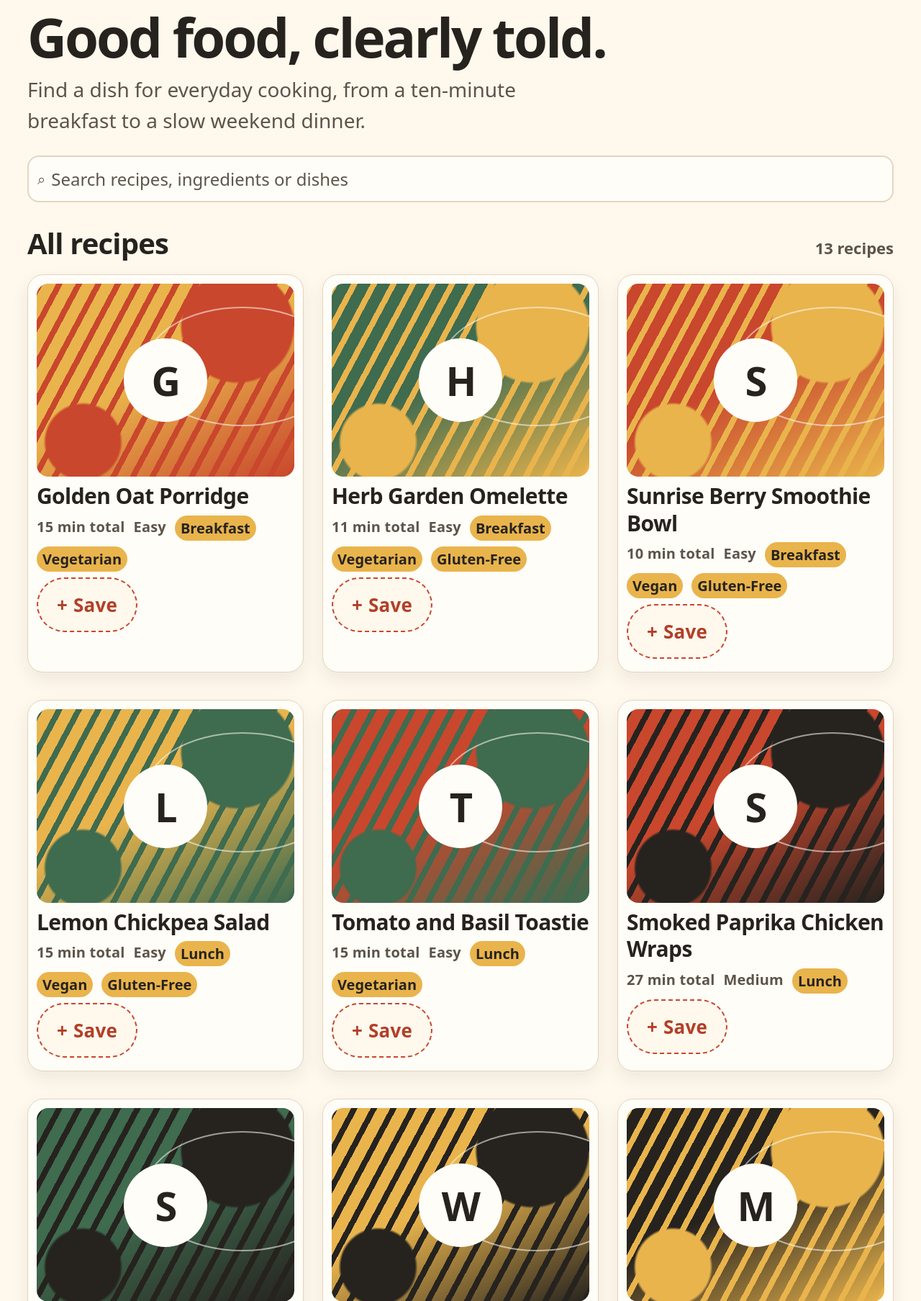
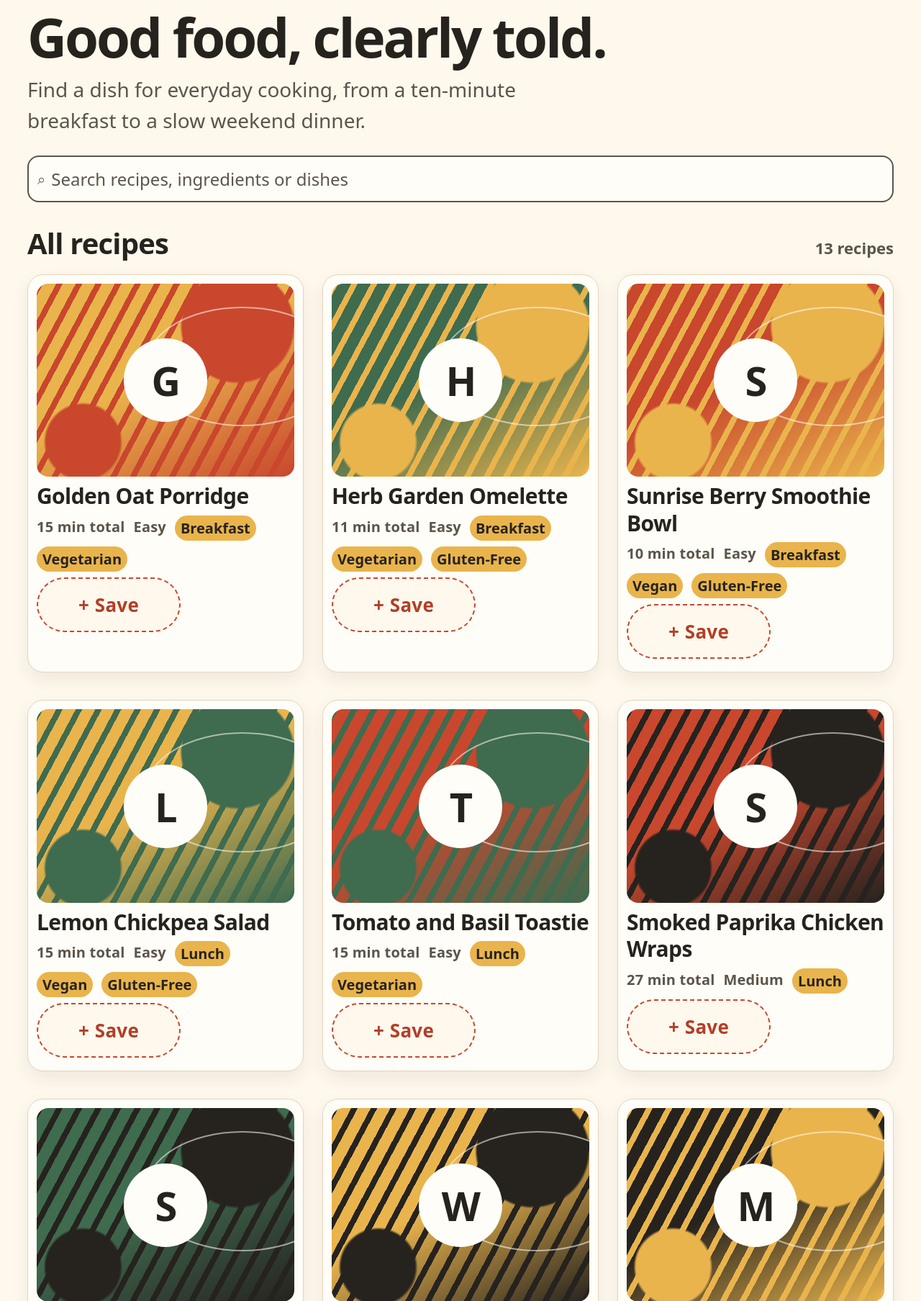
Before and after one commit to giolaq/testwo, a Flask app: page / in a window 1280 px wide. Shown: the part 131-1938 px from the top of the page at 72% size. Run offline with Flask 3, Linux system fonts and the light colour scheme.

Commit message:
factory(#5): hidden reset, AA search boundary, stable save-control box

```diff
--- a/demo-app/static/styles.css
+++ b/demo-app/static/styles.css
@@ -85,6 +85,17 @@
    the zero-min grid track, min-width: 0 on flex and grid children and
    overflow-wrap, so an overflowing element stays visible in the evidence
    screenshots instead of being silently clipped. */
+
+/* The browse client hides non-matching cards with the hidden attribute, and this
+   file gives several of those elements an explicit display (flex, inline-flex,
+   grid) that outspecifies the user-agent [hidden] rule. Re-establish the
+   attribute once, here, so a later slice can toggle hidden on any element this
+   stylesheet styles - recipe cards, save controls, rails, TV actions - and get
+   the behaviour it expects. .empty-state deliberately declares no display of its
+   own; do not give it one. */
+[hidden] {
+  display: none !important;
+}
 
 body {
   margin: 0;
@@ -199,7 +210,11 @@ main {
   min-height: 52px;
   padding: 0 var(--space-3);
   background: var(--color-surface-raised);
-  border: 2px solid var(--color-rule);
+  /* The search field's only visible boundary, so it identifies a user-interface
+     component and needs the 3:1 floor: --color-text-muted #5C544A measures 7.05:1
+     on cream. --color-rule #E4D5BE (1.37:1) stays on the purely decorative
+     topbar/tabbar rules and the card hairline, which identify nothing. */
+  border: 2px solid var(--color-text-muted);
   border-radius: var(--radius-md);
 }
 
@@ -378,6 +393,12 @@ main {
   gap: var(--space-2);
   align-self: flex-start;
   min-height: 44px;
+  /* The client flips aria-pressed in place, so the box has to stay the same size
+     across both states or every save reflows the card and nudges the grid row.
+     Padding is therefore identical in both states and min-width reserves room for
+     the wider saved label; it fits the 132px content box of the narrowest 148px
+     card track at 375px. */
+  min-width: 112px;
   padding: var(--space-2) var(--space-3);
   background: var(--color-surface);
   color: var(--color-primary-ink);
@@ -408,7 +429,6 @@ main {
   border-color: var(--color-saved);
   font-weight: 800;
   letter-spacing: 0.04em;
-  padding: var(--space-2) var(--space-5);
   text-decoration: none;
 }
 
@@ -666,6 +686,12 @@ main {
     font-size: 26px;
   }
 
+  /* Same stable-box rule at TV sizing: the 26px saved label fits inside the 296px
+     content box of a 320px rail card. */
+  .save-control {
+    min-width: 200px;
+  }
+
   .save-control-text,
   .save-control-mark,
   .save-control[aria-pressed="true"] .save-control-mark {
@@ -674,7 +700,6 @@ main {
 
   .save-control[aria-pressed="true"] {
     border-width: 4px;
-    padding: var(--space-3) var(--space-6);
   }
 
   .recipe-shell {
```
